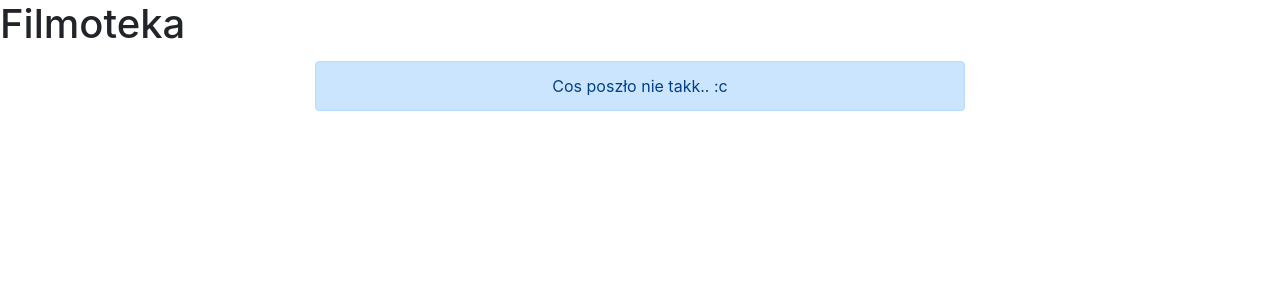
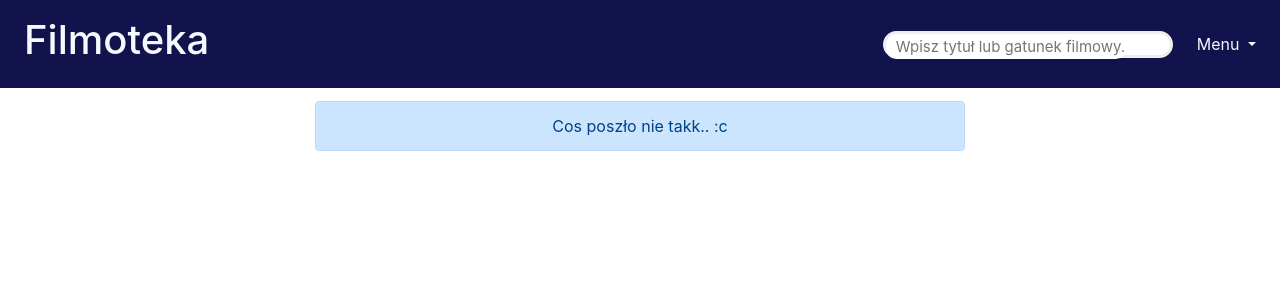
Before and after one commit to Sz0n/filmoteka, a Django app: page /movies in a window 1280 px wide. Shown: the top 300 px of the page. Run offline with Django 3.2, Linux system fonts and the light colour scheme; some libraries are stand-ins or nearby versions.

Commit message:
some design changes

```diff
--- /dev/null
+++ b/filmoteka/website/static/css/base.css
@@ -0,0 +1,49 @@
+body {
+    font-family: 'open sans', helvetica, arial, 'sans-serif';
+}
+
+.navbar-custom {
+    background-color: rgba(0, 2, 64, 0.93);
+    color: white
+}
+
+.navbar h4 span {
+    padding-top3: 15px;
+    font-size: 15px;
+    font-weight: 600;
+}
+
+.nav-item-1{
+    position: relative;
+    margin-top: 11px;
+}
+
+.nav-link {
+    color: ghostwhite;
+}
+
+input.film_url {
+    padding-left: 10px;
+    width: 240px;
+    border: none;
+    border-radius: 10px;
+    font-size: 15px;
+}
+
+.search {
+    background-color: white;
+    width: 290px;
+    height: 27px;
+    border-radius: 20px;
+    border: solid #eee;
+}
+
+.search button {
+    border: none;
+    background-color: white;
+    margin-left: 10px;
+}
+
+input:focus {
+    outline: none;
+}
--- a/filmoteka/website/templates/base.html
+++ b/filmoteka/website/templates/base.html
@@ -3,20 +3,61 @@
 <meta charset="utf-8"/>
 <head>
     {#  Links  #}
+    <link rel="stylesheet" type="text/css" href="{% static 'css/base.css' %}">
     <link rel="stylesheet" type="text/css" href="{% static 'css/show_movie.css' %}">
     <link rel="stylesheet" type="text/css" href="{% static 'css/movie_list.css' %}">
 
     {#  Scripts  #}
     <link rel="stylesheet" href="https://stackpath.bootstrapcdn.com/bootstrap/4.3.0/css/bootstrap.min.css"
           integrity="sha384-PDle/QlgIONtM1aqA2Qemk5gPOE7wFq8+Em+G/hmo5Iq0CCmYZLv3fVRDJ4MMwEA" crossorigin="anonymous">
+    <script src="https://code.jquery.com/jquery-3.3.1.slim.min.js"
+            integrity="sha384-q8i/X+965DzO0rT7abK41JStQIAqVgRVzpbzo5smXKp4YfRvH+8abtTE1Pi6jizo"
+            crossorigin="anonymous"></script>
+    <script src="https://stackpath.bootstrapcdn.com/bootstrap/4.3.0/js/bootstrap.min.js"
+            integrity="sha384–7aThvCh9TypR7fIc2HV4O/nFMVCBwyIUKL8XCtKE+8xgCgl/PQGuFsvShjr74PBp"
+            crossorigin="anonymous"></script>
 
     <title>Filmoteka</title>
 
 </head>
 <body id="main_body">
+<nav class="navbar navbar-expand-sm bg-custom navbar-custom">
+    <ul class="navbar-nav align-items-center mr-auto">
+        <li class="nav-item active">
+            <a class="nav-link" href="{% url 'home' %}"><h1>Filmoteka</h1></a>
+        </li>
+    </ul>
 
-<h1>Filmoteka</h1>
+    <div class="search">
+        <form method="POST" id="urlform" action="">
+            {% csrf_token %}
+            <input name="search_bar" class="film_url" type="text" placeholder="Wpisz tytuł lub gatunek filmowy..">
+            <button type="submit"><i class="fa fa-search"></i></button>
+        </form>
+    </div>
+    <ul class="navbar-nav ml-3">
+        <li class="nav-item dropdown ">
+            <a class="nav-link dropdown-toggle" href="#" id="navbarDropdown" role="button" data-toggle="dropdown"
+               aria-haspopup="true" aria-expanded="false">
+                {% if user.is_authenticated %}
+                    {{ user.username }}
+                {% else %}
+                    Menu
+                {% endif %}
+            </a>
+            <div class="dropdown-menu dropdown-menu-right" aria-labelledby="navbarDropdown">
+                {% if user.is_authenticated %}
+                    <a class="dropdown-item" href="{% url 'logout' %}">Wyloguj</a>
+                {% else %}
+                    <a class="dropdown-item"
+                       href="{% url 'login' %}?next={{ request.get_full_path|urlencode }}">Logowanie</a>
+                    <a class="dropdown-item" href="{% url 'register' %}">Rejestracja</a>
+                {% endif %}
+            </div>
+        </li>
+    </ul>
 
+</nav>
 </body>
 {% block content %}
 {% endblock %}
--- a/filmoteka/website/views.py
+++ b/filmoteka/website/views.py
@@ -17,17 +17,17 @@ class FillDB(View):
         try:
             for url in urls:
                 movie = sc.scrape_movie(url)
-                Movie.objects.create(title=movie[0], short_description=movie[1], time=movie[2], genre=movie[3],
-                                     year=movie[4], premiere=movie[5], director=movie[6], country=movie[7],
-                                     poster=movie[8],
-                                     full_description=movie[9], boxoffice=movie[10], budget=movie[11],
-                                     distribution=movie[12], studio=movie[13])
+                Movie.objects.create(title=movie[0], short_description=movie[1], time=movie[2],
+                                     genre=movie[3], year=movie[4], premiere=movie[5],
+                                     director=movie[6], country=movie[7], poster=movie[8],
+                                     full_description=movie[9], boxoffice=movie[10],
+                                     budget=movie[11], distribution=movie[12], studio=movie[13])
             messages.info(self.request, 'DB has been filled successfully')
 
         except Exception as e:
             print(type(e))
             print(e)
-        messages.info(self.request, '"Filling DB failed"')
+            messages.info(self.request, 'Filling DB failed')
 
         return render(self.request, self.template_name, {})
 
@@ -62,20 +62,23 @@ def movies_list(request):
     template_name = 'movie_list.html'
     wanted = request.session.get('wanted')
     all_movies = Movie.objects.all()
+    search_result = []
 
-    search_result = []
     try:
         genre = request.GET.get('movie_genre')
+
         if genre is None:
             search_result = list(Movie.objects.filter(title__contains=wanted))
             search_genre = list(Movie.objects.filter(genre__contains=wanted))
+
             if len(search_result) < len(search_genre):
                 search_result = search_genre
                 messages.info(request, 'Wyniki dla: ' + wanted)
+
             elif not len(search_result) > 0:
-                for a in all_movies:
-                    if SequenceMatcher(None, a.title, wanted.title()).ratio() > 0.5:
-                        search_result.append(a)
+                for movie in all_movies:
+                    if SequenceMatcher(None, movie.title, wanted.title()).ratio() > 0.5:
+                        search_result.append(movie)
                 if not len(search_result) > 0:
                     messages.warning(request, 'Brak wyników dla: ' + wanted)
                 else:
@@ -86,7 +89,9 @@ def movies_list(request):
         else:
             search_result = list(Movie.objects.filter(genre__contains=genre))
             messages.info(request, 'Wyniki dla: ' + genre)
+
     except Exception as e:
         print(e)
         messages.warning(request, "Cos poszło nie takk.. :c")
+
     return render(request, template_name, {'search_result': search_result})
```
Also changed, not shown: filmoteka/website/modules/scraping_logic.py (+12 -14 lines), filmoteka/website/templates/main.html (+26 -4 lines), filmoteka/website/templates/show_movie.html (+5 -5 lines).
